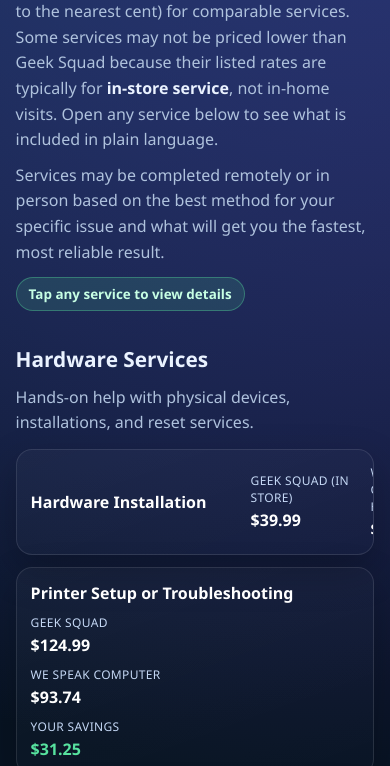
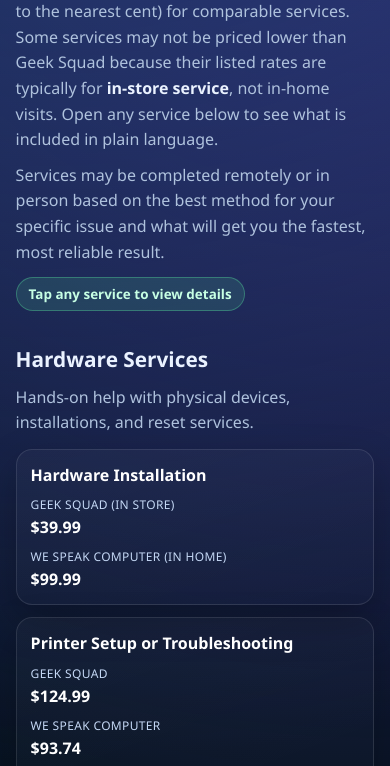
Before and after one commit to wespeakcomputersupport-eng/We-Speak-Computer-site, a plain HTML site: page wespeakcomputer_pricing.html in a window 390 px wide. Shown: the part 317-1083 px from the top of the page. Drawn offline with Linux system fonts and the light colour scheme.

Commit message:
Add files via upload

```diff
--- a/wespeakcomputer_pricing.html
+++ b/wespeakcomputer_pricing.html
@@ -280,7 +280,8 @@
     }
 
     @media (max-width: 860px) {
-      .service-head {
+      .service-head,
+      .service-head.service-head--two-price {
         grid-template-columns: 1fr;
       }
     }
```
